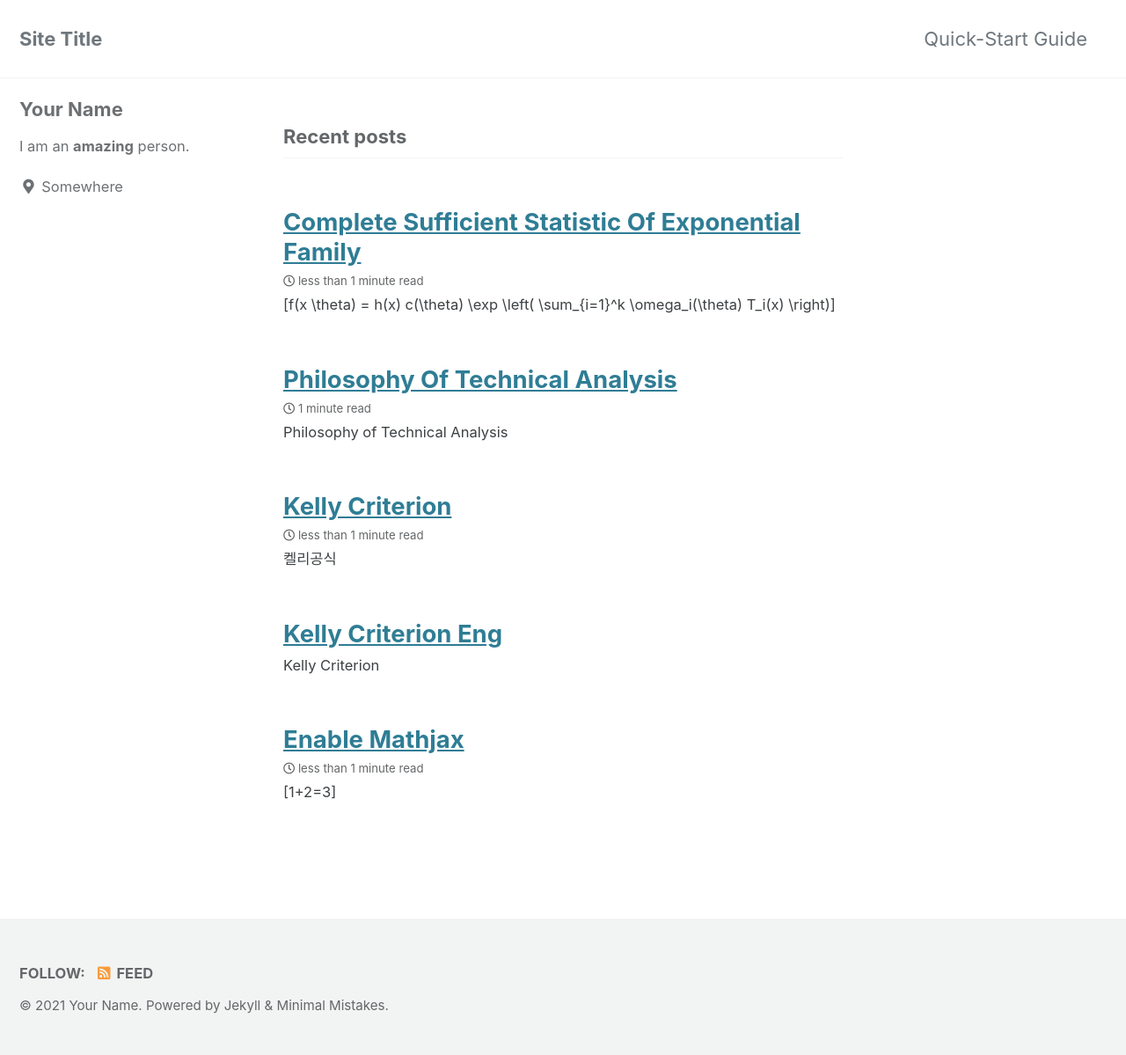
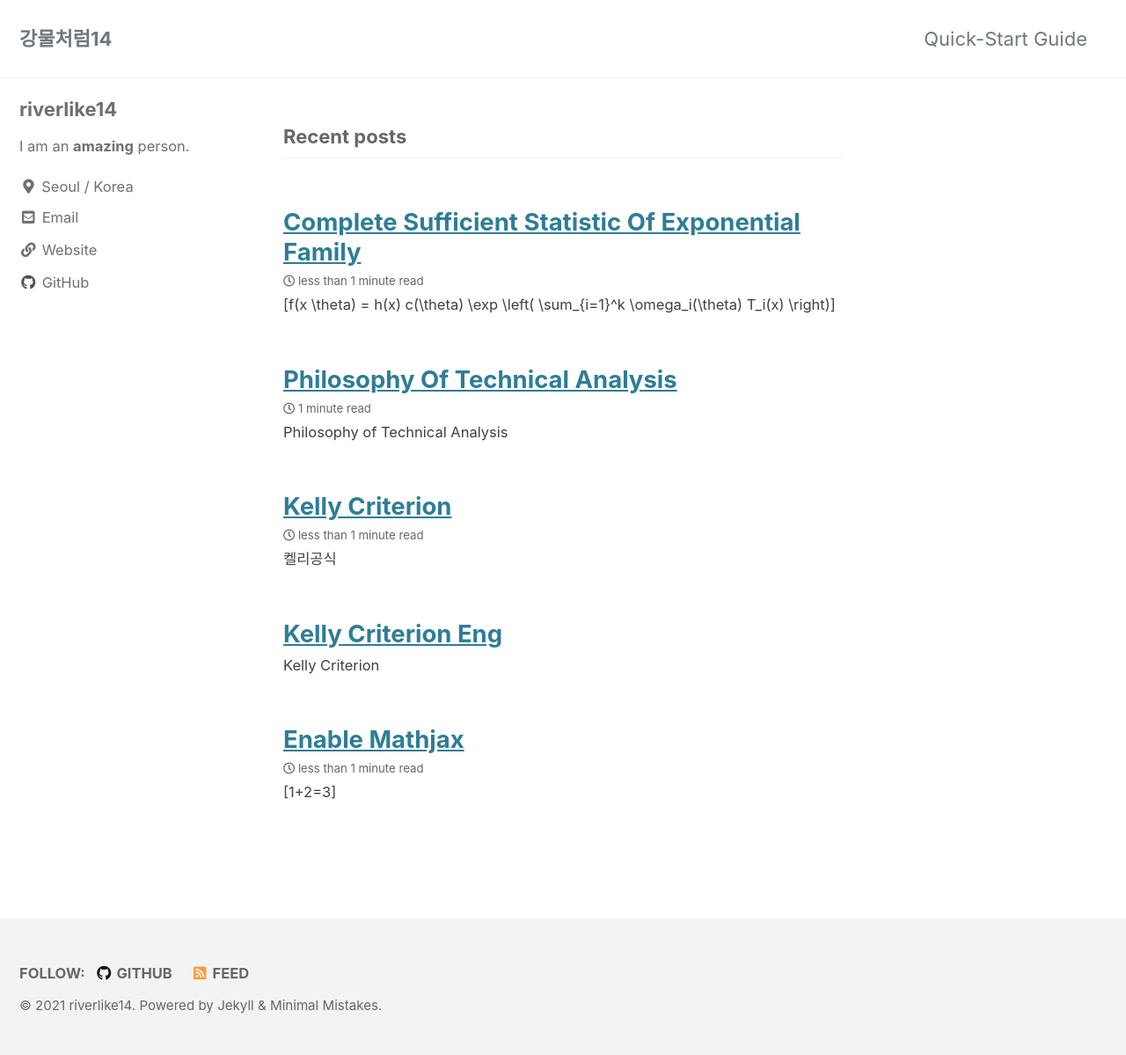
Before and after one commit to riverlike14/riverlike14.github.io, a Jekyll site: the page built from index.html, in a window 1280 px wide. Shown: the whole page at 88% size. Built offline with Jekyll 4.4.1, drawn with Linux system fonts in a browser that asks for light colours; cached includes are drawn as plain includes; the list of posts is cut into pages by our own code.

Commit message:
config file update

```diff
--- a/_config.yml
+++ b/_config.yml
@@ -16,14 +16,14 @@ minimal_mistakes_skin    : "default" # "air", "aqua", "contrast", "dark", "dirt"
 
 # Site Settings
 locale                   : "en-US"
-title                    : "Site Title"
+title                    : "강물처럼14"
 title_separator          : "-"
 subtitle                 : # site tagline that appears below site title in masthead
-name                     : "Your Name"
+name                     : "riverlike14"
 description              : "An amazing website."
-url                      : # the base hostname & protocol for your site e.g. "https://mmistakes.github.io"
+url                      : "https://riverlike14.github.io" # the base hostname & protocol for your site e.g. "https://mmistakes.github.io"
 baseurl                  : # the subpath of your site, e.g. "/blog"
-repository               : # GitHub username/repo-name e.g. "mmistakes/minimal-mistakes"
+repository               : "riverlike14/riverlike14.github.io" # GitHub username/repo-name e.g. "mmistakes/minimal-mistakes"
 teaser                   : # path of fallback teaser image, e.g. "/assets/images/500x300.png"
 logo                     : # path of logo image to display in the masthead, e.g. "/assets/images/88x88.png"
 masthead_title           : # overrides the website title displayed in the masthead, use " " for no title
@@ -94,51 +94,51 @@ analytics:
 
 # Site Author
 author:
-  name             : "Your Name"
+  name             : "riverlike14"
   avatar           : # path of avatar image, e.g. "/assets/images/bio-photo.jpg"
   bio              : "I am an **amazing** person."
-  location         : "Somewhere"
+  location         : "Seoul / Korea"
   email            :
   links:
     - label: "Email"
       icon: "fas fa-fw fa-envelope-square"
-      # url: "mailto:your.name@email.com"
+      url: "mailto:riverlike14@gmail.com"
     - label: "Website"
       icon: "fas fa-fw fa-link"
-      # url: "https://your-website.com"
-    - label: "Twitter"
-      icon: "fab fa-fw fa-twitter-square"
+      url: "https://riverlike14.github.io"
+    # - label: "Twitter"
+    #   icon: "fab fa-fw fa-twitter-square"
       # url: "https://twitter.com/"
-    - label: "Facebook"
-      icon: "fab fa-fw fa-facebook-square"
+    # - label: "Facebook"
+    #   icon: "fab fa-fw fa-facebook-square"
       # url: "https://facebook.com/"
     - label: "GitHub"
       icon: "fab fa-fw fa-github"
-      # url: "https://github.com/"
-    - label: "Instagram"
-      icon: "fab fa-fw fa-instagram"
+      url: "https://github.com/riverlike14"
+    # - label: "Instagram"
+      # icon: "fab fa-fw fa-instagram"
       # url: "https://instagram.com/"
 
 # Site Footer
 footer:
   links:
-    - label: "Twitter"
-      icon: "fab fa-fw fa-twitter-square"
+    # - label: "Twitter"
+    #   icon: "fab fa-fw fa-twitter-square"
       # url:
     - label: "Facebook"
       icon: "fab fa-fw fa-facebook-square"
       # url:
     - label: "GitHub"
       icon: "fab fa-fw fa-github"
+      url: "https://github.com/riverlike14"
+    # - label: "GitLab"
+    #   icon: "fab fa-fw fa-gitlab"
       # url:
-    - label: "GitLab"
-      icon: "fab fa-fw fa-gitlab"
+    # - label: "Bitbucket"
+    #   icon: "fab fa-fw fa-bitbucket"
       # url:
-    - label: "Bitbucket"
-      icon: "fab fa-fw fa-bitbucket"
-      # url:
-    - label: "Instagram"
-      icon: "fab fa-fw fa-instagram"
+    # - label: "Instagram"
+    #   icon: "fab fa-fw fa-instagram"
       # url:
 
 
@@ -171,8 +171,6 @@ exclude:
   - Rakefile
   - README
   - tmp
-  - /docs # ignore Minimal Mistakes /docs
-  - /test # ignore Minimal Mistakes /test
 keep_files:
   - .git
   - .svn
```
